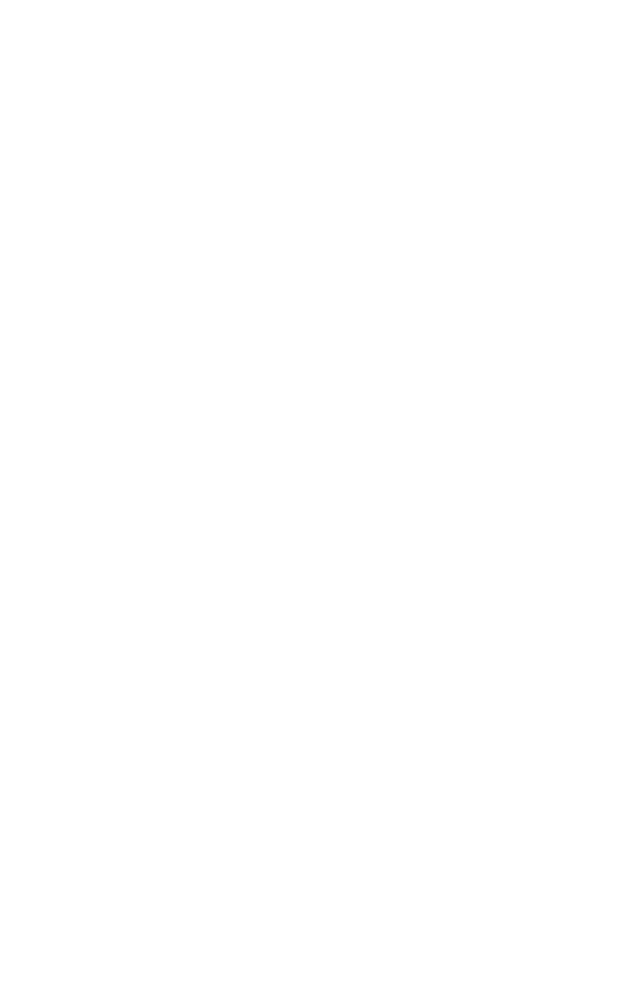
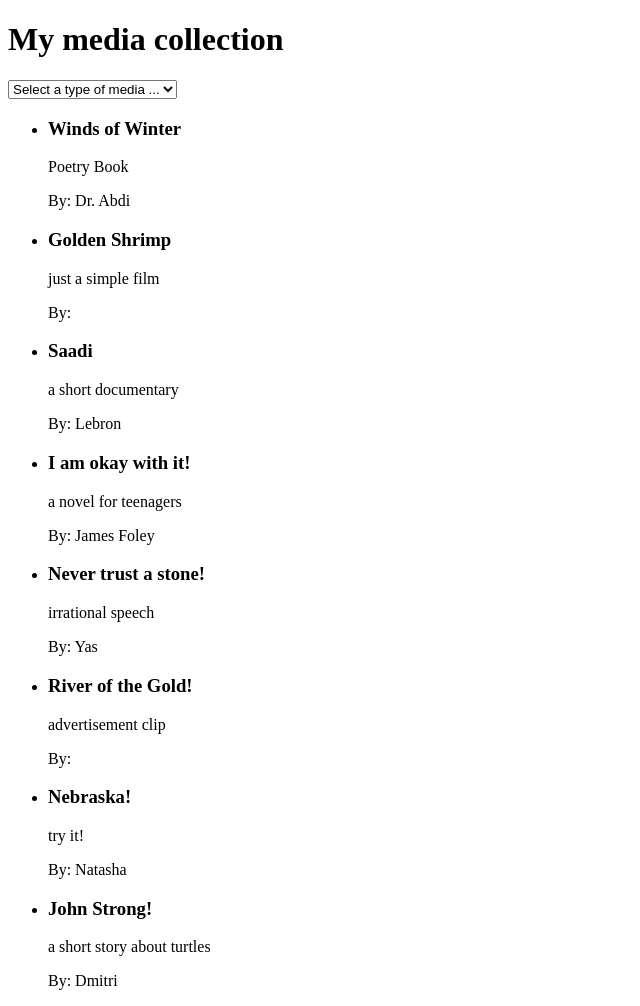
Before and after one commit to ershad989/vue-test, a plain HTML site: page index.html in a window 1280 px wide. Shown: the whole page, without its empty margins (0-640 px from the left). Before the commit the page ends 800 px from the top, so only its background shows below. Drawn offline with nearby package versions, Linux system fonts and the light colour scheme.

Commit message:
initial structure created

```diff
--- a/app.js
+++ b/app.js
@@ -0,0 +1,66 @@
+const media = [
+  {
+    title: 'Winds of Winter',
+    description: 'Poetry Book',
+    type: 'book',
+    contributor: 'Dr. Abdi',
+    showDetail: false,
+  },
+  {
+    title: 'Golden Shrimp',
+    description: 'just a simple film',
+    type: 'DVD',
+    contributor: '',
+    showDetail: false,
+  },
+  {
+    title: 'Saadi',
+    description: 'a short documentary',
+    type: 'short clip',
+    contributor: 'Lebron',
+    showDetail: false,
+  },
+  {
+    title: 'I am okay with it!',
+    description: 'a novel for teenagers',
+    type: 'book',
+    contributor: 'James Foley',
+    showDetail: false,
+  },
+  {
+    title: 'Never trust a stone!',
+    description: 'irrational speech',
+    type: 'DVD',
+    contributor: 'Yas',
+    showDetail: false,
+  },
+  {
+    title: 'River of the Gold!',
+    description: 'advertisement clip',
+    type: 'short clip',
+    contributor: '',
+    showDetail: false,
+  },
+  {
+    title: 'Nebraska!',
+    description: 'try it!',
+    type: 'DVD',
+    contributor: 'Natasha',
+    showDetail: false,
+  },
+  {
+    title: 'John Strong!',
+    description: 'a short story about turtles',
+    type: 'book',
+    contributor: 'Dmitri',
+    showDetail: false,
+  },
+];
+
+new Vue({
+  el: '#media-list',
+  data: {
+    title: 'My media collection',
+    mediaList: media,
+  },
+});
--- a/index.html
+++ b/index.html
@@ -10,6 +10,26 @@
 
 <body>
     <div class="container">
+        <div id="media-list">
+            <div class="flex-grid">
+                <h1 class="col">{{ title }}</h1>
+                <div class="col text-right">
+                    <select name="" id="">
+                        <option value="">Select a type of media ...</option>
+                        <option value=""></option>
+                    </select>
+                </div>
+            </div>
+            <ul v-for="item in mediaList">
+                <li>
+                    <h3>{{ item.title }}</h3>
+                    <div>
+                        <p>{{ item.description }}</p>
+                        <p>By: {{ item.contributor }}</p>
+                    </div>
+                </li>
+            </ul>
+        </div>
     </div>
 
     <script src="https://cdn.jsdelivr.net/npm/vue/dist/vue.js"></script>
```
